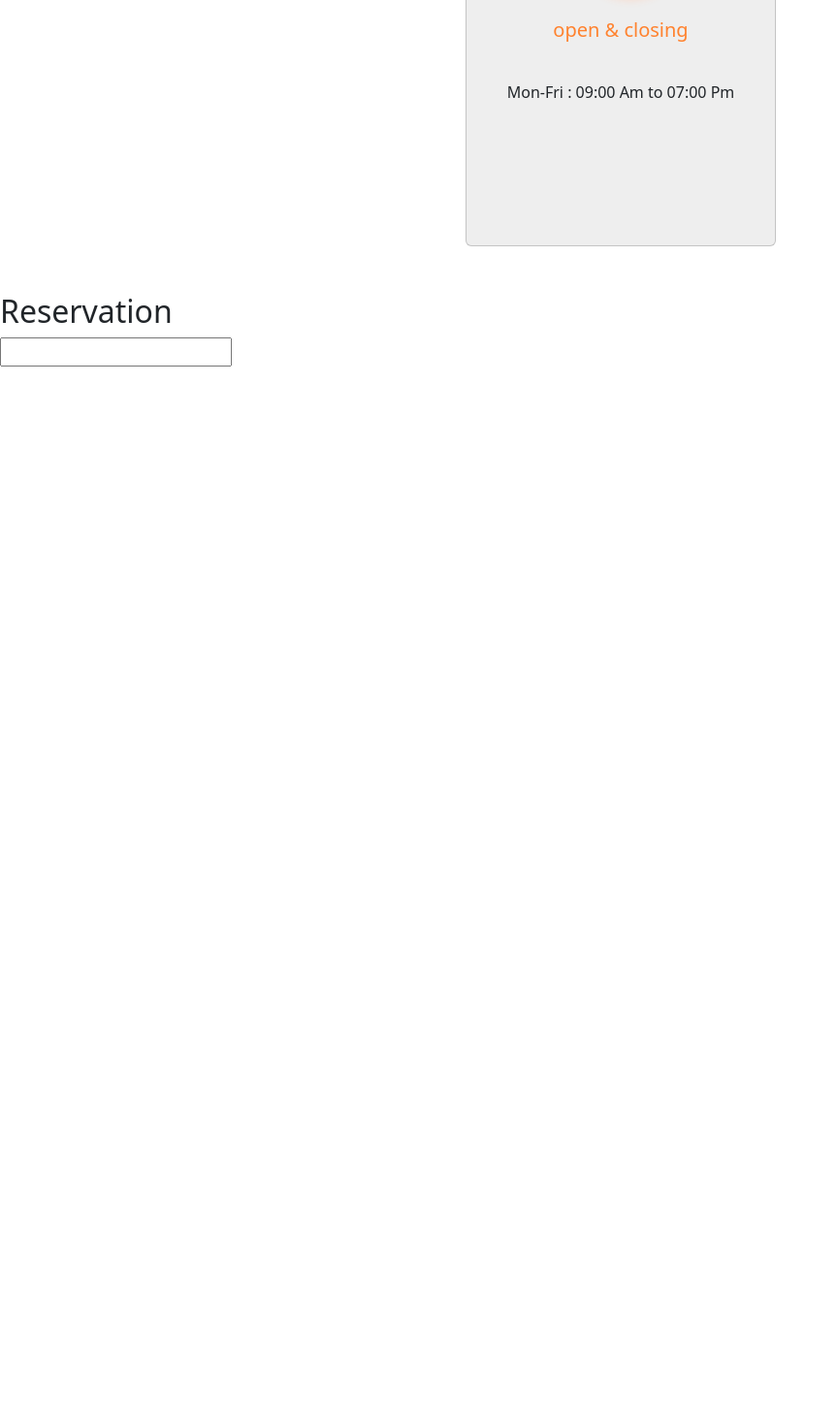
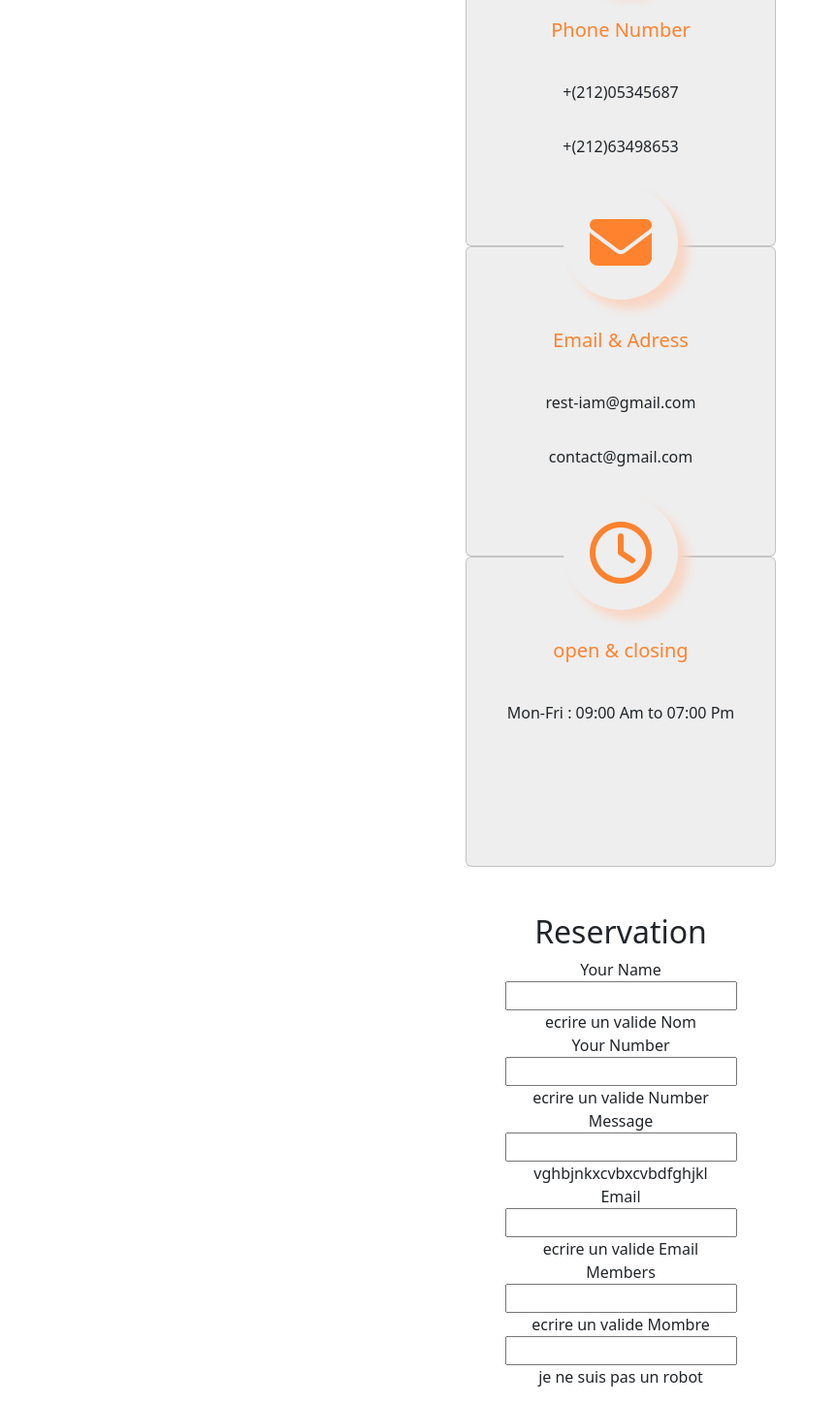
Before and after one commit to Fiharali/RestoIAAM, a plain HTML site: page Contact/Contact.html in a window 1280 px wide. Shown: the part 1234-2682 px from the top of the page at 97% size, without its empty margins (0-863 px from the left). Before the commit the page ends 1612 px from the top, so only its background shows below. Drawn offline with nearby package versions, Linux system fonts and the light colour scheme.

Commit message:
travaill sur le form reservation

```diff
--- a/Contact/Contact.html
+++ b/Contact/Contact.html
@@ -73,14 +73,51 @@
             gap: 2rem;
             margin-top: -50px;
         }
+        div{
+            display: flex;
+            flex-direction: column;
+            align-items: center;
+        }
     </style>
 
 </head>
 
 <body>
-    <header>
-
-    </header>
+    <!-- <div class="container-fluid first-section">
+		<nav class="navbar navbar-expand-lg   ">
+			<div class="container">
+				<a class="navbar-brand " href="#"><img src="images/logo3.png" alt="" srcset=""></a>
+				<button class="navbar-toggler" type="button" data-bs-toggle="collapse"
+					data-bs-target="#navbarNavDropdown" aria-controls="navbarNavDropdown" aria-expanded="false"
+					aria-label="Toggle navigation">
+					<span class="navbar-toggler-icon"></span>
+				</button>
+				<div class="collapse navbar-collapse " id="navbarNavDropdown">
+					<ul class="navbar-nav me-5">
+						<li class="nav-item me-5">
+							<a class="nav-link " aria-current="page" href="index.html">Home</a>
+						</li>
+						<li class="nav-item me-5 ">
+							<a class="nav-link " aria-current="page" href="Service/Service.html">Services </a>
+						</li>
+						<li class="nav-item me-5">
+							<a class="nav-link " aria-current="page" href="Contact/Contact.html">Contact</a>
+						</li>
+						<li class="nav-item me-5">
+							<a class="nav-link " aria-current="page" href="AboutUs/About.html">About</a>
+						</li>
+						<li class="nav-item  me-5">
+							<a class="nav-link  " aria-current="page" href="singIN/sing.html"><i
+									class="fa-solid fa-magnifying-glass"></i></a>
+						</li>
+						<li class="nav-item me-5 ">
+							<a class="nav-link loginBtn" aria-current="page" href="">Login</a>
+						</li>
+					</ul>
+				</div>
+			</div>
+		</nav>
+	</div> -->
     <section class="container-fluid">
         <div>
             <h1 class="contact">Contact Us</h1>
@@ -133,11 +170,45 @@
         </div>
     </div>
     <section>
-        <h2>Reservation</h2>
-        <div>
-            <form action="">
-                <h3></h3>
-                <input type="text">
+        <div class="reservation">
+            <h2>Reservation</h2>
+            <form>
+                <div class="leftInputs">
+                <label>Your Name</label>
+                <input type="text" id="inputName">
+                <span id="messageNam"> ecrire un valide Nom</span>
+
+
+
+                <label>Your Number</label>
+                <input type="text" id="inputNumber">
+                <span>ecrire un valide Number</span>
+
+                <label>Message</label>
+                <input type="text" id="inputMessage">
+                <span>vghbjnkxcvbxcvbdfghjkl</span>
+
+
+            </div>
+            <div class="rightinputs">
+
+                <label>Email</label>
+                <input type="text" id="inputEmail">
+                <span>ecrire un valide Email</span>
+
+                <label>Members</label>
+                <input type="text" id="inputMembers">
+                <span>ecrire un valide Mombre</span>
+
+
+                <div>
+                    <input type="text" id="inputCheckbox">
+                    <p>je ne suis pas un robot</p>
+                    <img src="" alt="">
+                </div>
+                <span></span>
+            </div>
+
             </form>
         </div>
     </section>
```
Also changed, not shown: index.html (+6 -6 lines).
